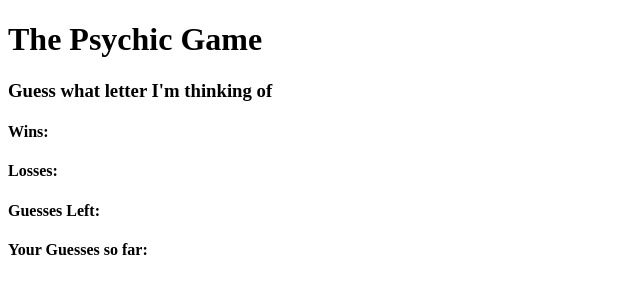
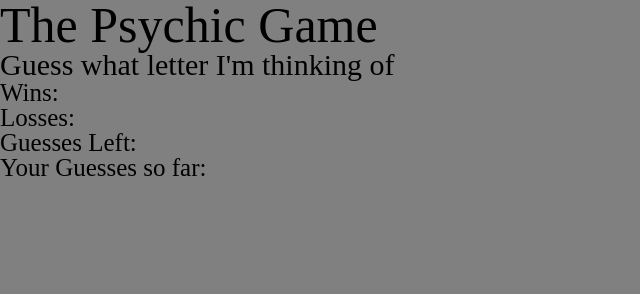
Before and after one commit to jme919/Psychic-Game, a plain HTML site: page index.html in a window 1280 px wide. Shown: the whole page, without its empty margins (0-640 px from the left). Drawn offline with Linux system fonts and the light colour scheme.

Commit message:
just finished kind of

```diff
--- a/assets/css/style.css
+++ b/assets/css/style.css
@@ -0,0 +1,15 @@
+body{
+	background-color: #808080;
+}
+
+h1{
+font-size: 50px;
+}
+
+h3{
+	font-size: 30px;
+}
+
+h4{
+	font-size: 25px;
+}
--- a/assets/javascript/game.js
+++ b/assets/javascript/game.js
@@ -1,4 +1,4 @@
-console.log("its alive")
+console.log("its alive");
 var computerChoices = ["a", "b","c","d","e","f","g","h","i","j","k","l","m","n","o","p","q","r","s","t","u","v","w","x","y","z"];
    var win = 0;
    var lose = 0;
@@ -11,7 +11,7 @@ var computerChoices = ["a", "b","c","d","e","f","g","h","i","j","k","l","m","n",
 
      // Determines which key was pressed.
      var userGuess = event.key;
-     document.getElementById("guesses").innerHTML= userGuess;
+     document.getElementById("choices").innerHTML+= event.key;
 
      // Randomly chooses a choice from the options array. This is the Computer's guess.
      var computerGuess = computerChoices[Math.floor(Math.random() * computerChoices.length)];
@@ -21,6 +21,8 @@ var computerChoices = ["a", "b","c","d","e","f","g","h","i","j","k","l","m","n",
        document.getElementById("wins").innerHTML= win;
      }else if (computerGuess != userGuess)  {
      	lose +=1;
+     	guesses -=1;
      	document.getElementById("losses").innerHTML= lose;
+     	document.getElementById("left").innerHTML= guesses;
      }
- }
+ };
--- a/index.html
+++ b/index.html
@@ -3,6 +3,8 @@
 <head>
 	<meta charset="UTF-8">
 	<title>Document</title>
+	<link rel="stylesheet" type="text/css" href="assets/css/reset.css">
+	<link rel="stylesheet" type="text/css" href="assets/css/style.css">
 	<script type="text/javascript" src= "assets/javascript/game.js"></script>
 </head>
 <body>
@@ -22,7 +24,7 @@
 
 
 
-	<h4>Guesses Left:<span id="guessesleft"> </span></h4>
+	<h4>Guesses Left:<span id="left"> </span></h4>
 
 
 
```
